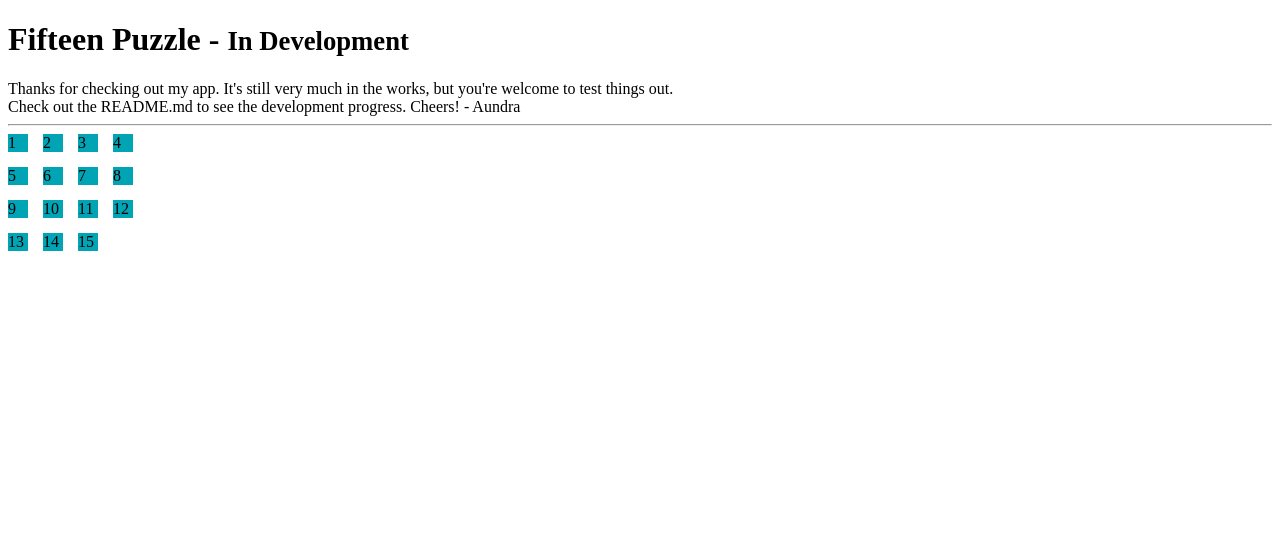
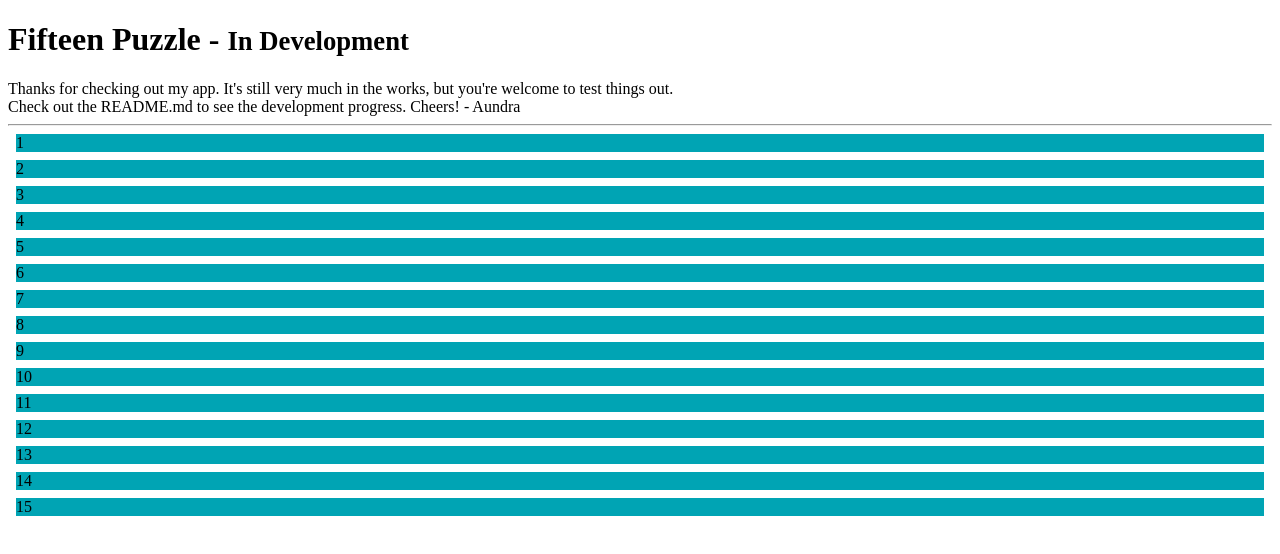
Before and after one commit to milleraundra/fifteen-puzzle, an Angular app: page / in a window 1280 px wide. Shown: the top 554 px of the page. Built offline with nearby package versions, Linux system fonts and the light colour scheme.

Commit message:
Remove grid layout so tiles positions can be set manually

```diff
--- a/src/app/tile-grid/tile-grid.component.scss
+++ b/src/app/tile-grid/tile-grid.component.scss
@@ -1,8 +1,3 @@
 #tile-grid {
-  /* todo putting it in grid just to get a feel for things.
-   They will probably need to be absolutely positioned to manage animation states */
-  display: grid;
-  grid-template-columns: 20px 20px 20px 20px;
-  column-gap: 15px;
-  row-gap: 15px;
+
 }
--- a/src/app/tile/tile.component.scss
+++ b/src/app/tile/tile.component.scss
@@ -1,6 +1,6 @@
 @import 'spacing';
 
 #tile-wrapper {
-  //margin: $size2;
+  margin: $size2;
   background-color: #00a4b4
 }
```
